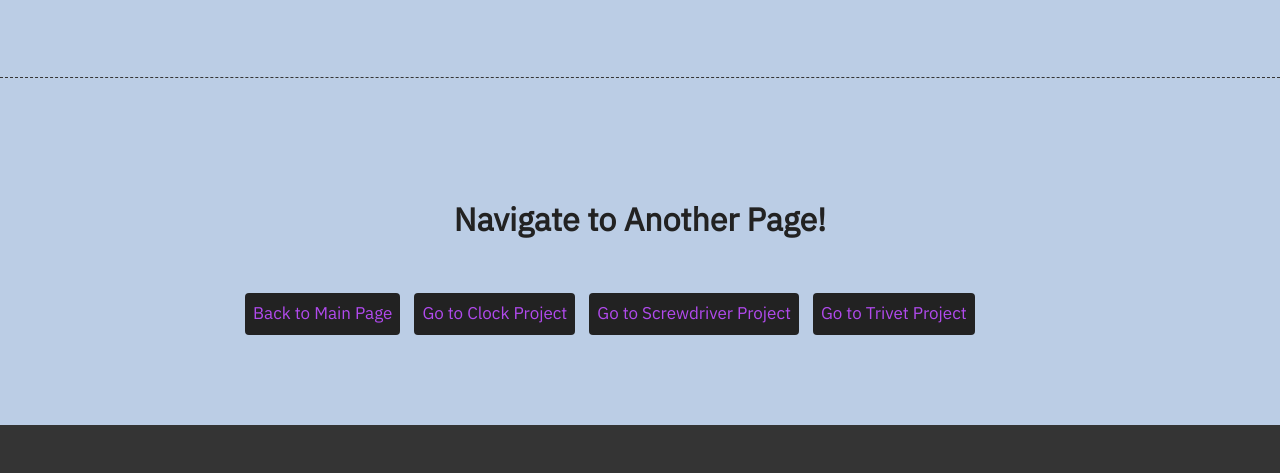
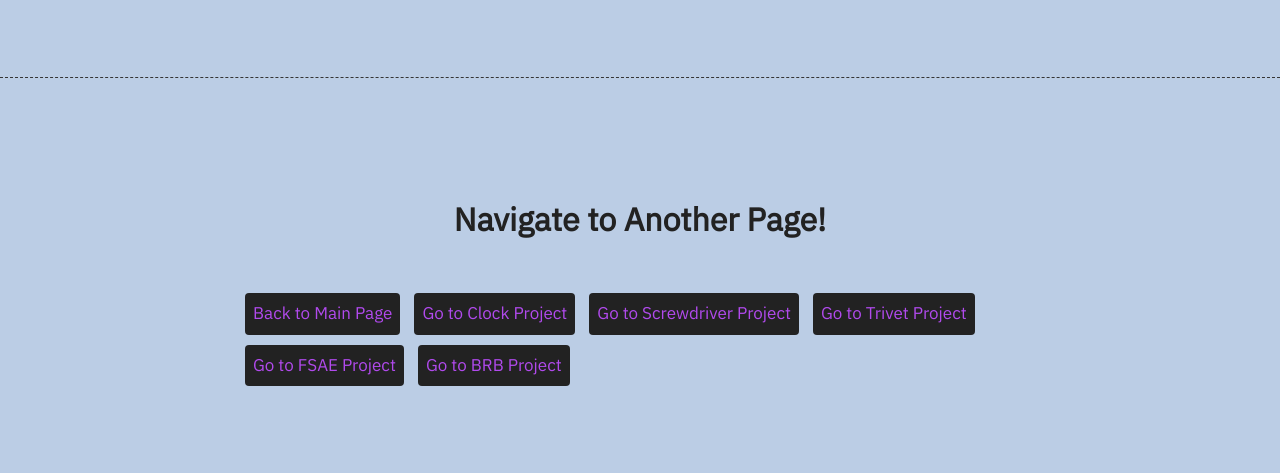
Before and after one commit to abentley22/abentley22.github.io, a website: page roombot.html in a window 1280 px wide. Shown: the part 3401-3874 px from the top of the page. Drawn offline with Linux system fonts and the light colour scheme; a web font is replaced by a local one.

Commit message:
Update roombot.html

```diff
--- a/roombot.html
+++ b/roombot.html
@@ -99,12 +99,16 @@
         </section>
         <section class="navigate">
           <div class="content-wrap">
+            <div class="divider">
           <h3>Navigate to Another Page!</h3>
             <a href="index.html">Back to Main Page</a>
             <a href="clock.html">Go to Clock Project</a>
             <a href="screwdriver.html">Go to Screwdriver Project</a>
             <a href="trivet.html">Go to Trivet Project</a>
+            <a href="fsae.html">Go to FSAE Project</a>
+            <a href="brb.html">Go to BRB Project</a>
             </div>
+          </div>
         </section>
         <footer>
           <div id="contact" class="content-wrap">
```
